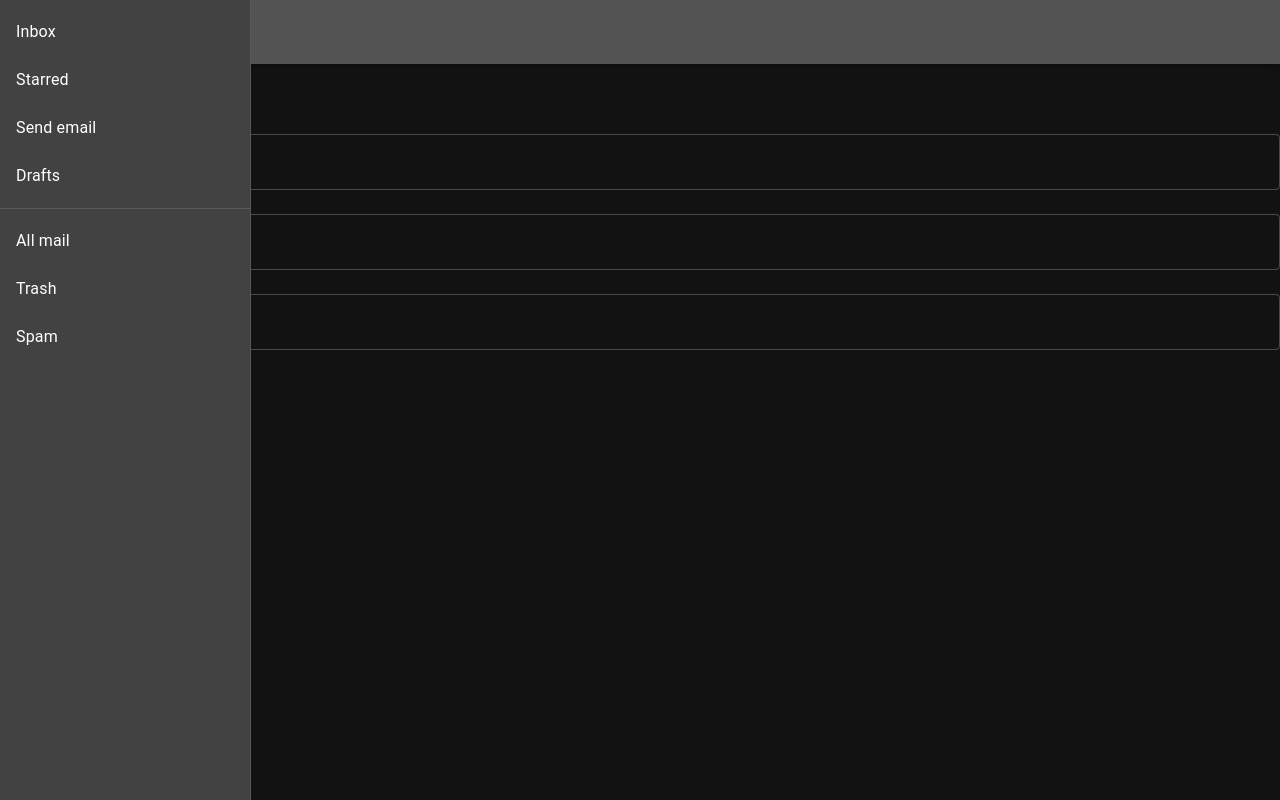
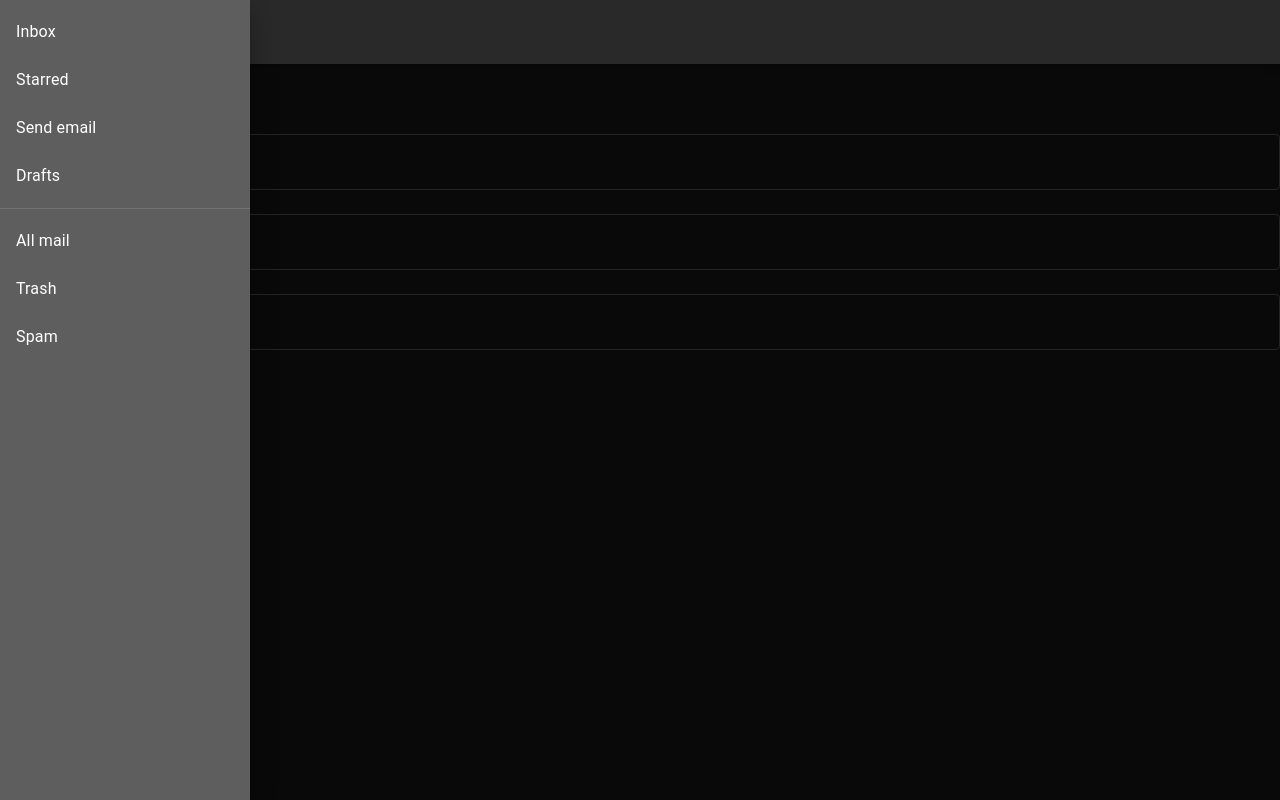
Before and after one commit to zestlee1106/fe-vote, a React (Create React App) app: page /create-vote in a window 1280 px wide. Both pictures are taken after a click on the button "menu". Built offline with nearby package versions, Linux system fonts and the light colour scheme.

Commit message:
update: 드로어 바깥 영역 클릭 시 닫히도록 추가

```diff
--- a/src/components/DrawerList.tsx
+++ b/src/components/DrawerList.tsx
@@ -6,20 +6,15 @@ import ListItemText from '@mui/material/ListItemText'
 import Divider from '@mui/material/Divider'
 
 interface DrawerListProps {
-  toggleDrawer: (open: boolean) => (event: React.KeyboardEvent | React.MouseEvent) => void
+  toggleDrawer: (open: boolean) => (event: React.KeyboardEvent | React.MouseEvent | React.TouchEvent) => void
 }
 
-const DrawerList: React.FC<DrawerListProps> = ({ toggleDrawer }) => {
-  return (
+const DrawerList: React.FC<DrawerListProps> = ({ toggleDrawer }) => (
   <Box
     sx={{ width: { xs: 200, sm: 250 } }}
     role="presentation"
-      onClick={(event) => {
-        // 마우스 클릭 이벤트
-        toggleDrawer(false)(event)
-      }}
+    onClick={(event) => toggleDrawer(false)(event)}
     onKeyDown={(event) => {
-        // 키보드 이벤트
       if (event.key === 'Escape' || event.key === 'Enter') {
         toggleDrawer(false)(event)
       }
@@ -42,6 +37,5 @@ const DrawerList: React.FC<DrawerListProps> = ({ toggleDrawer }) => {
     </List>
   </Box>
 )
-}
 
 export default DrawerList
--- a/src/components/Header.tsx
+++ b/src/components/Header.tsx
@@ -6,16 +6,12 @@ import Typography from '@mui/material/Typography'
 import IconButton from '@mui/material/IconButton'
 import MenuIcon from '@mui/icons-material/Menu'
 import Drawer from '@mui/material/Drawer'
-import useMediaQuery from '@mui/material/useMediaQuery'
-import { useTheme } from '@mui/material/styles'
 import DrawerList from './DrawerList' // 새로 만든 컴포넌트 경로에 맞게 수정
 
-const Header = () => {
+const Header: React.FC = () => {
   const [drawerOpen, setDrawerOpen] = useState(false)
-  const theme = useTheme()
-  const isMobile = useMediaQuery(theme.breakpoints.down('sm'))
 
-  const toggleDrawer = (open: boolean) => (event: React.KeyboardEvent | React.MouseEvent) => {
+  const toggleDrawer = (open: boolean) => (event: React.KeyboardEvent | React.MouseEvent | React.TouchEvent) => {
     if (
       event.type === 'keydown' &&
       ((event as React.KeyboardEvent).key === 'Tab' || (event as React.KeyboardEvent).key === 'Shift')
@@ -44,12 +40,7 @@ const Header = () => {
           </Typography>
         </Toolbar>
       </AppBar>
-      <Drawer
-        anchor="left"
-        open={drawerOpen}
-        onClose={toggleDrawer(false)}
-        variant={isMobile ? 'temporary' : 'persistent'}
-      >
+      <Drawer anchor="left" open={drawerOpen} onClose={toggleDrawer(false)} variant="temporary">
         <DrawerList toggleDrawer={toggleDrawer} />
       </Drawer>
     </Box>
```
Lines whose indentation alone changed are shown as unchanged.
